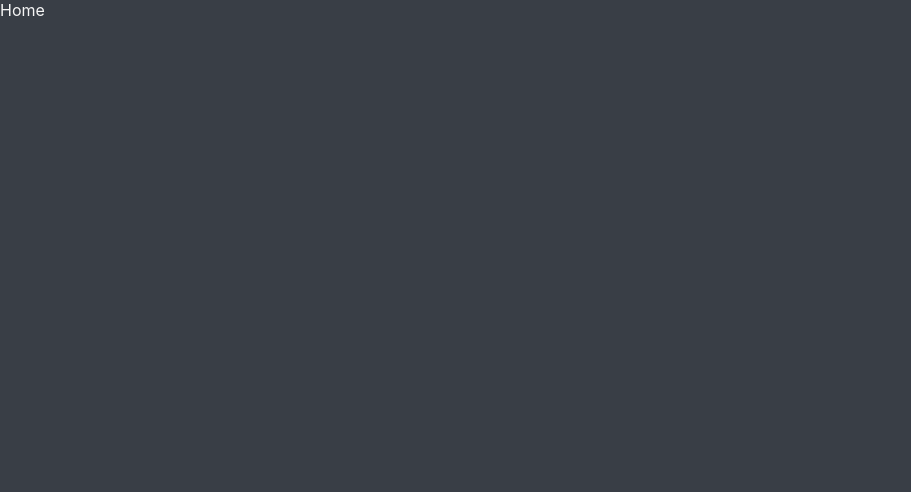
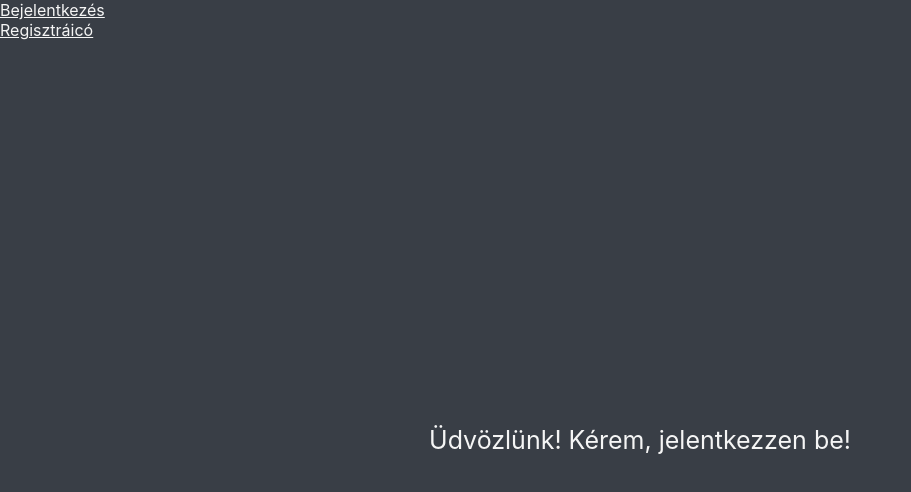
Before and after one commit to RickBally/nye-2025-webapp-project, a React (Create React App) app: page / in a window 1280 px wide. Shown: the top 492 px of the page, without its empty margins (0-911 px from the left). Built offline with nearby package versions, Linux system fonts and the light colour scheme; the HTML template or start-up script is replaced by a standard one.

Commit message:
Updated Page content

```diff
--- a/src/views/Home.tsx
+++ b/src/views/Home.tsx
@@ -1,8 +1,35 @@
 import React from 'react';
 import './../css/home.css';
+import { Link } from 'react-router-dom';
+import { useAuth } from '../contexts/AuthContext';
 
 export function Home() {
+    const { user, logout } = useAuth();
+
     return (
-        <div>Home</div>
+        <div>
+            <div className='navBar'>
+                {user ? (
+                    <>
+                        <Link id='navigateButton' to="/account"><div id='navigateText'>Fiókom</div></Link>
+                        <input id='navigateButton' type='button' onClick={logout} value={'Kijelentkezés'}></input>
+                    </>
+                ) : (
+                    <>
+                        <Link id='navigateButton' to="/login"><div id='navigateText'>Bejelentkezés</div></Link>
+                        <Link id='navigateButton' to="/register"><div id='navigateText'>Regisztráicó</div></Link>
+                    </>
+                )}
+            </div>
+            <div className='page'>
+                <div className='homeBody'>
+                    {user ? (
+                        <div>Üdvözlünk újra, {user.name}!</div>
+                    ) : (
+                        <div>Üdvözlünk! Kérem, jelentkezzen be!</div>
+                    )}
+                </div>
+            </div>
+        </div>
     );
 }
```
